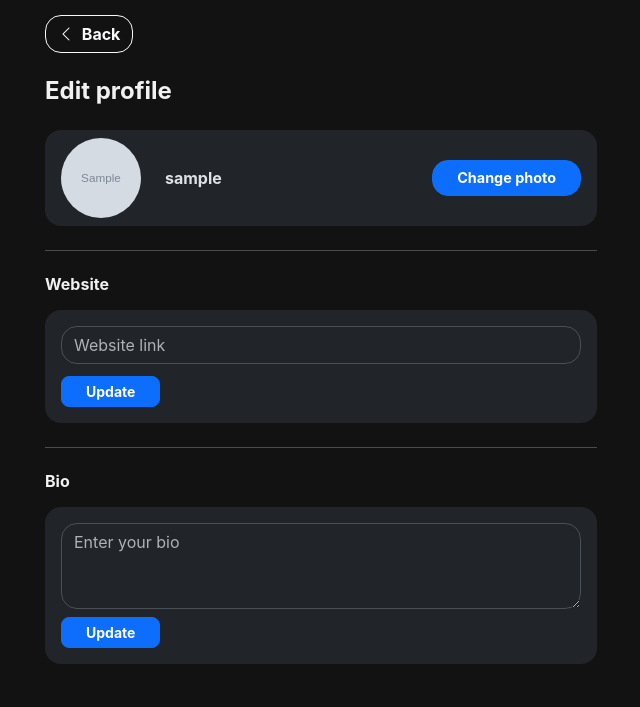
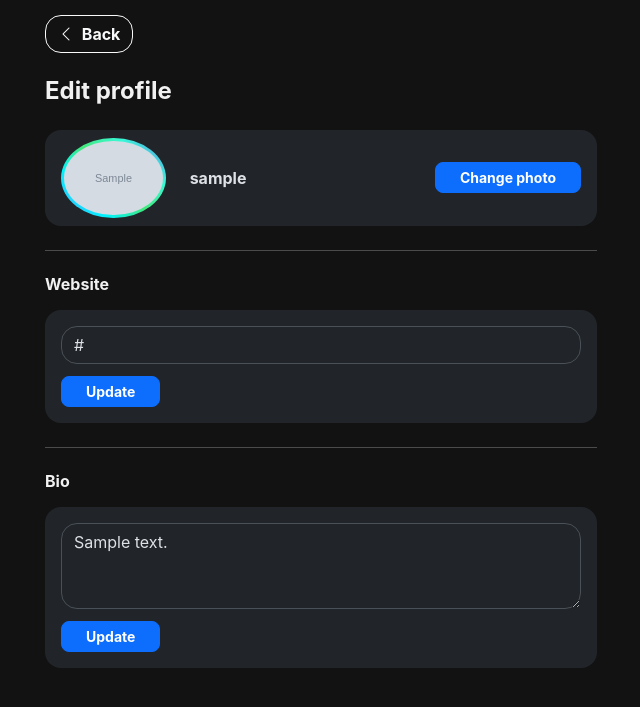
Before and after one commit to deviantcoder/lumen, a Django app: page /profiles/edit/ in a window 1280 px wide. Shown: the part 69-776 px from the top of the page, without its empty margins (319-959 px from the left). Run offline with Django 5.2, Linux system fonts and the light colour scheme; a user stored in the database is signed in; tables that the repository leaves empty hold one stand-in row (values such as "Sample post"); grey boxes marked "Sample" are stand-in pictures; some libraries are stand-ins or nearby versions.

Commit message:
Added profile editing

```diff
--- /dev/null
+++ b/apps/profiles/forms.py
@@ -0,0 +1,25 @@
+from django import forms
+
+from .models import Profile
+
+
+class URLForm(forms.ModelForm):
+
+    class Meta:
+        model = Profile
+        fields = ('url',)
+
+    def __init__(self, *args, **kwargs):
+        super().__init__(*args, **kwargs)
+        self.fields['url'].widget.attrs.update({'placeholder': 'Website link'})
+
+
+class BioForm(forms.ModelForm):
+
+    class Meta:
+        model = Profile
+        fields = ('bio',)
+
+    def __init__(self, *args, **kwargs):
+        super().__init__(*args, **kwargs)
+        self.fields['bio'].widget.attrs.update({'placeholder': 'Enter your bio'})
--- a/apps/profiles/templates/profiles/edit_profile.html
+++ b/apps/profiles/templates/profiles/edit_profile.html
@@ -1,4 +1,6 @@
 {% extends '_base.html' %}
+
+{% load widget_tweaks %}
 
 {% block head_title %}
     Edit Profile
@@ -12,14 +14,19 @@
     <h1 class="h4 fw-bold mb-4">Edit profile</h1>
     <div class="card border-0 d-flex flex-column flex-sm-row align-items-center justify-content-between mb-4 gap-3 p-2 px-3 rounded-4">
         <div class="d-flex align-items-center flex-grow-1">
-            <img src="{{ profile.image_or_default }}"
-                class="rounded-circle me-3 me-sm-4" width="80" height="80" alt="Profile" style="min-width: 80px;">
+            <img src="{{ profile.image_or_default }}" class="rounded-circle me-3 me-sm-4 profile-img-md mint-gradient-ring" alt="Profile">
             <span class="fw-bold text-truncate">{{ profile.user.username }}</span>
         </div>
         <div class="w-100 w-sm-auto text-center text-sm-end">
-            <button class="btn btn-primary fw-bold rounded-4 px-3 px-sm-4" style="font-size: 0.9rem;">
-                Change photo
-            </button>
+            <form method="POST" action="{% url 'profiles:update_profile_image' %}" enctype="multipart/form-data">
+                {% csrf_token %}
+                <input type="file" name="image" class="d-none" id="imageInput" accept="image/*" onchange="this.form.submit();">
+                <button type="button" class="btn btn-sm btn-primary fw-bold rounded-3 px-3 px-sm-4"
+                    onclick="document.getElementById('imageInput').click();"
+                >
+                    Change photo
+                </button>
+            </form>
         </div>
     </div>
     <hr class="mb-4">
@@ -27,8 +34,11 @@
         <h2 class="h6 fw-bold mb-3">Website</h2>
         <div class="card border-0 rounded-4">
             <div class="card-body">
-                <input type="text" class="form-control mb-1 rounded-4" placeholder="Website link">
-                <button class="btn btn-primary fw-bold btn-sm rounded-3 mt-2 px-4">Update</button>
+                <form method="POST" action="{% url 'profiles:update_profile_url' %}">
+                    {% csrf_token %}
+                    {% render_field url_form.url class="form-control mb-1 rounded-4" %}
+                    <button type="submit" class="btn btn-primary fw-bold btn-sm rounded-3 mt-2 px-4">Update</button>
+                </form>
             </div>
         </div>
     </div>
@@ -37,8 +47,11 @@
         <h2 class="h6 fw-bold mb-3">Bio</h2>
         <div class="card border-0 rounded-4">
             <div class="card-body">
-                <textarea class="form-control rounded-4" id="bioTextarea" rows="3" placeholder="Enter your bio"></textarea>
-                <button class="btn btn-primary fw-bold btn-sm rounded-3 mt-2 px-4">Update</button>
+                <form method="POST" action="{% url 'profiles:update_profile_bio' %}">
+                    {% csrf_token %}
+                    {% render_field bio_form.bio class="form-control mb-1 rounded-4" rows=3 %}
+                    <button type="submit" class="btn btn-primary fw-bold btn-sm rounded-3 mt-2 px-4">Update</button>
+                </form>
             </div>
         </div>
     </div>
--- a/apps/profiles/urls.py
+++ b/apps/profiles/urls.py
@@ -10,4 +10,7 @@ urlpatterns = [
     path('edit/', views.edit_profile, name='edit_profile'),
     path('<str:username>/', views.profile, name='profile'),
     path('<str:username>/posts/', views.get_user_posts, name='get_user_posts'),
+    path('update/url/', views.update_profile_url, name='update_profile_url'),
+    path('update/bio/', views.update_profile_bio, name='update_profile_bio'),
+    path('update/image/', views.update_profile_image, name='update_profile_image'),
 ]
--- a/apps/profiles/views.py
+++ b/apps/profiles/views.py
@@ -4,6 +4,8 @@ from django.contrib.auth.decorators import login_required
 from django.contrib.auth import get_user_model
 
 from apps.posts.models import Post
+
+from .forms import URLForm, BioForm
 
 
 User = get_user_model()
@@ -48,8 +50,55 @@ def get_user_posts(request, username):
 def edit_profile(request):
     profile = request.user.profile
 
+    url_form = URLForm(instance=profile)
+    bio_form = BioForm(instance=profile)
+
     context = {
         'profile': profile,
+        'url_form': url_form,
+        'bio_form': bio_form,
     }
 
     return render(request, 'profiles/edit_profile.html', context)
+
+
+@login_required
+def update_profile_image(request):
+    profile = request.user.profile
+
+    if request.method == 'POST':
+        new_image = request.FILES.get('image')
+
+        if new_image:
+            profile.image = new_image
+            profile.save(update_fields=['image'])
+
+            if request.htmx:
+                pass
+            return redirect('profiles:edit_profile')
+
+
+@login_required
+def update_profile_url(request):
+    profile = request.user.profile
+
+    if request.method == 'POST':
+        form = URLForm(request.POST, instance=profile)
+        if form.is_valid():
+            form.save()
+            if request.htmx:
+                pass
+            return redirect('profiles:edit_profile')
+
+
+@login_required
+def update_profile_bio(request):
+    profile = request.user.profile
+
+    if request.method == 'POST':
+        form = BioForm(request.POST, instance=profile)
+        if form.is_valid():
+            form.save()
+            if request.htmx:
+                pass
+            return redirect('profiles:edit_profile')
--- a/core/settings.py
+++ b/core/settings.py
@@ -34,6 +34,7 @@ INSTALLED_APPS = [
     'social_django',
     'widget_tweaks',
     'debug_toolbar',
+    'django_htmx',
 
     # project apps
     'apps.accounts.apps.AccountsConfig',
@@ -54,6 +55,7 @@ MIDDLEWARE = [
     # 3rd party
     'debug_toolbar.middleware.DebugToolbarMiddleware',
     'social_django.middleware.SocialAuthExceptionMiddleware',
+    'django_htmx.middleware.HtmxMiddleware',
 ]
 
 ROOT_URLCONF = 'core.urls'
--- a/requirements.txt
+++ b/requirements.txt
@@ -6,6 +6,7 @@ cryptography==45.0.7
 defusedxml==0.7.1
 Django==5.2.5
 django-debug-toolbar==6.0.0
+django-htmx==1.25.0
 django-widget-tweaks==1.5.0
 idna==3.10
 oauthlib==3.3.1
--- a/static/css/main.css
+++ b/static/css/main.css
@@ -48,6 +48,12 @@ body {
 .profile-img {
     width: 30px;
     height: 30px;
+    border-radius: 50%;
+    object-fit: cover;
+}
+.profile-img-md {
+    width: 80;
+    height: 80px;
     border-radius: 50%;
     object-fit: cover;
 }
@@ -124,6 +130,10 @@ body {
     padding: 3px;
     background: var(--mint-gradient);
     margin-bottom: 8px;
+}
+.mint-gradient-ring {
+    padding: 3px;
+    background: var(--mint-gradient);
 }
 .story-avatar img {
     width: 100%;
```
